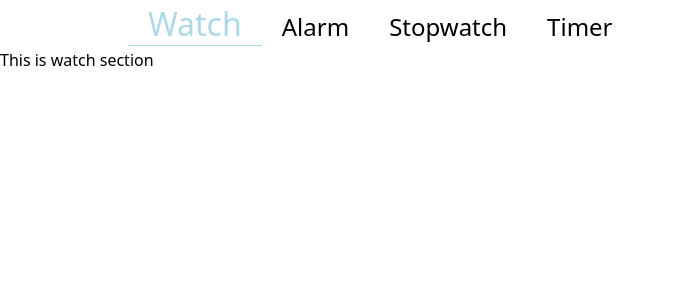
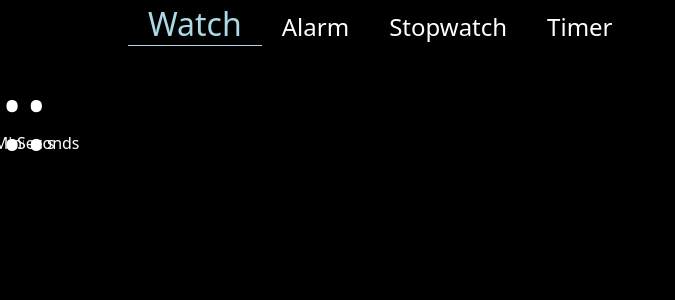
Before and after one commit to tarekul42/My_Clock, a React (Vite) app: page / in a window 1280 px wide. Shown: the top 300 px of the page, without its empty margins (0-675 px from the left). Built offline with nearby package versions, Linux system fonts and the light colour scheme.

Commit message:
clock added for a mobaile device

```diff
--- a/src/components/Home/Home.css
+++ b/src/components/Home/Home.css
@@ -0,0 +1,4 @@
+*{
+    background-color: black;
+    color: white;
+}
--- a/src/components/Home/Home.jsx
+++ b/src/components/Home/Home.jsx
@@ -5,7 +5,7 @@ import { Outlet } from 'react-router-dom';
 
 const Home = () => {
     return (
-        <div>
+        <div className='home-container'>
             <Header></Header>
             <Outlet></Outlet>
         </div>
--- a/src/components/Nav/Nav.css
+++ b/src/components/Nav/Nav.css
@@ -5,6 +5,9 @@
 }
 a{
     padding: 0px 20px 0px 20px;
+}
+.navigation{
+    width: 100%;
 }
 /* responsive desing */
 @media screen and (min-width: 768px) {
--- a/src/components/Watch/Watch.css
+++ b/src/components/Watch/Watch.css
@@ -0,0 +1,25 @@
+.watch-container{
+    min-height: 100vh;
+}
+.clock span{
+    font-size: 90px;
+    display: inline-block;
+    text-align: center;
+    position: relative;
+}
+.clock span::after{
+    font-size: 16px;
+    position:absolute;
+    bottom: -5px;
+    left: 50%;
+    transform: translateX(-50%);
+}
+#hrs::after{
+    content: 'Hours';
+}
+#min::after{
+    content: 'Minutes';
+}
+#sec::after{
+    content: 'Seconds';
+}
--- a/src/components/Watch/Watch.jsx
+++ b/src/components/Watch/Watch.jsx
@@ -2,9 +2,24 @@ import React from 'react';
 import './Watch.css'
 
 const Watch = () => {
+    let hrs = document.getElementById('hrs')
+    let min = document.getElementById('min')
+    let sec = document.getElementById('sec')
+    setInterval(() => {
+        hrs.innerText = new Date().getHours();
+        min.innerText = new Date().getMinutes();
+        sec.innerText = new Date().getSeconds();
+    }, 1000);
     return (
-        <div>
-            This is watch section
+        <div className='flex justify-center items-center watch-container'>
+
+            <div className='clock'>
+                <span id='hrs'></span>
+                <span >:</span>
+                <span id='min'></span>
+                <span>:</span>
+                <span id='sec'></span>
+            </div>
         </div>
     );
 };
```
